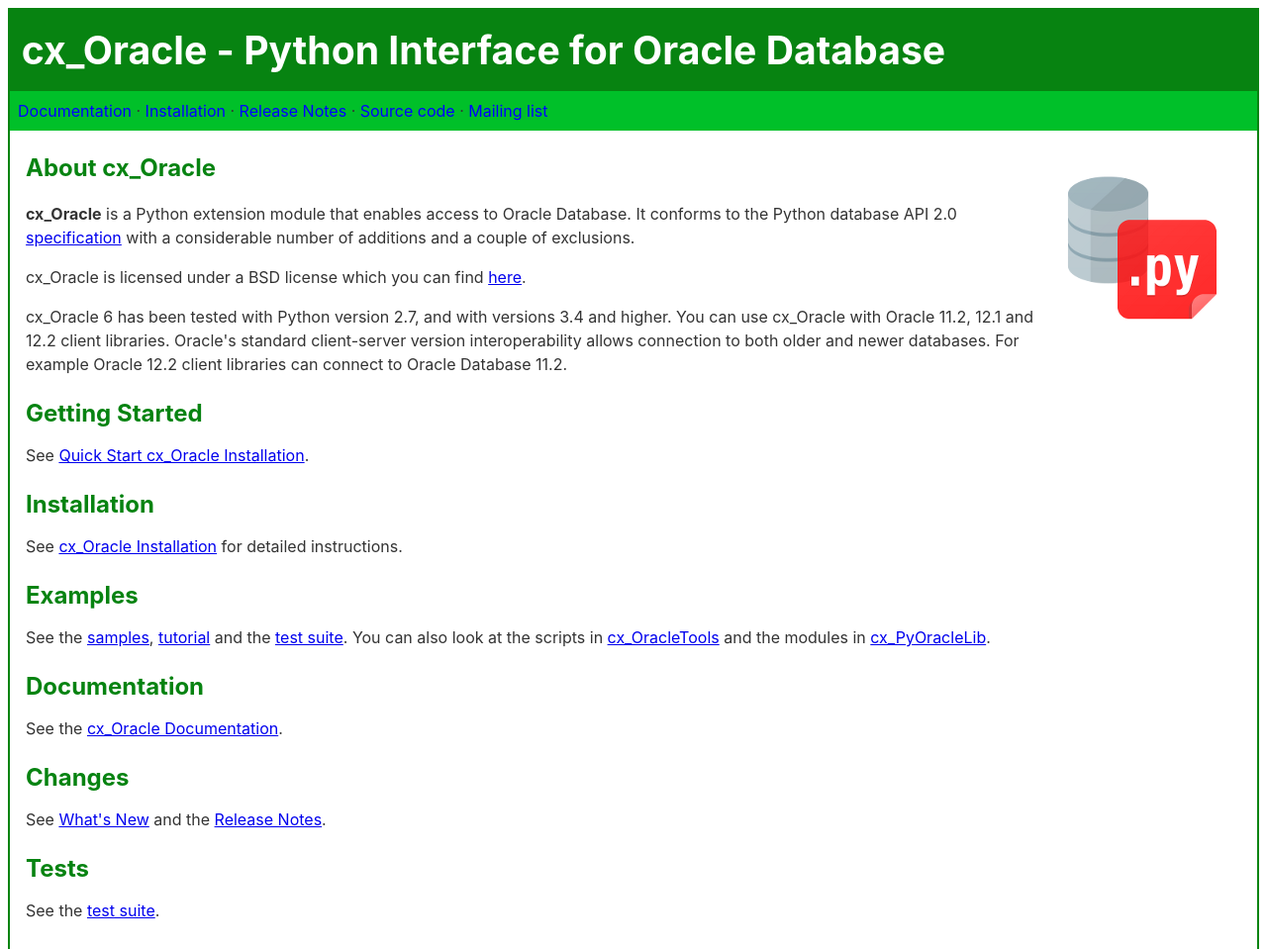
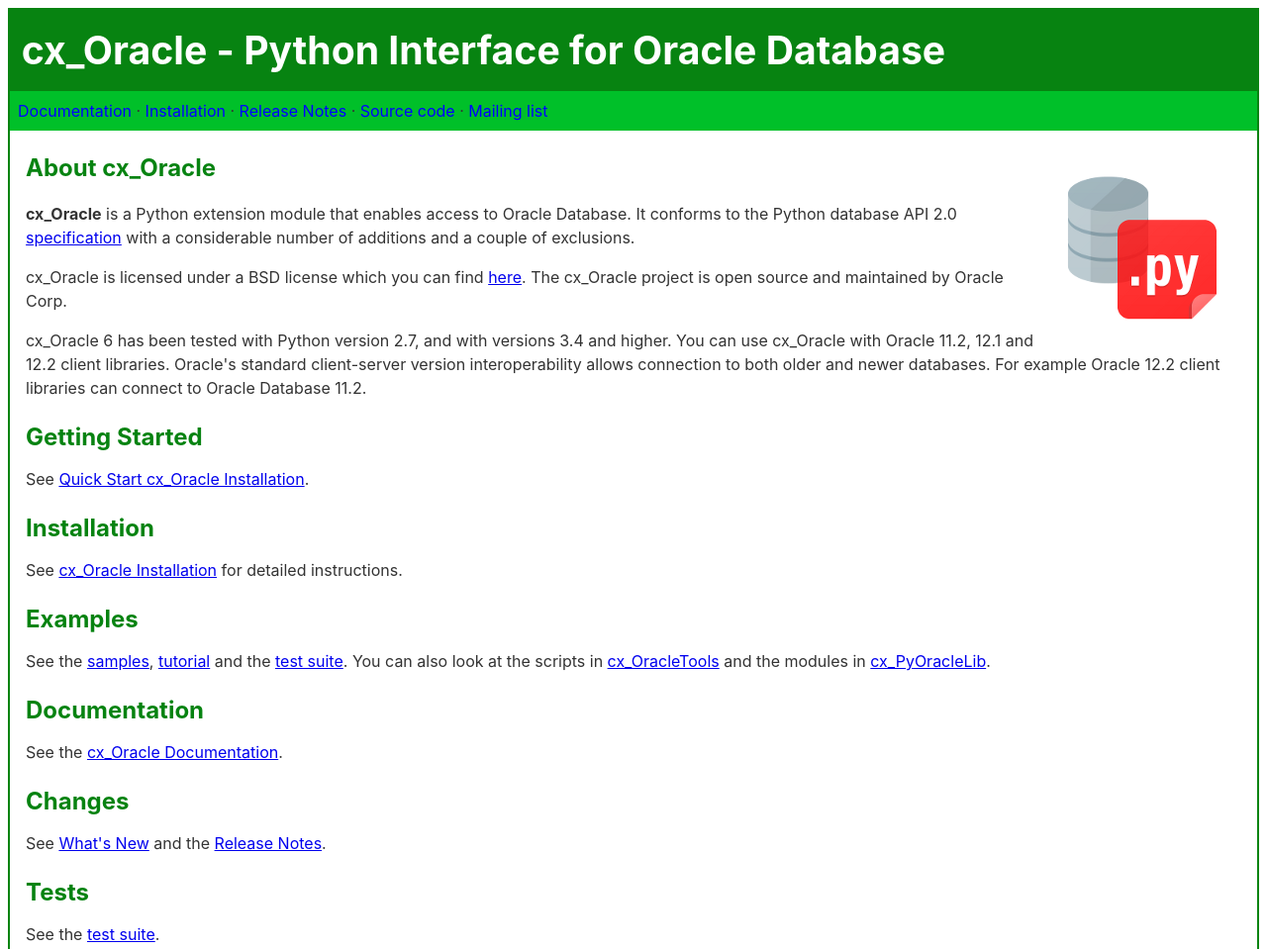
Before and after one commit to oracle/python-cx_Oracle, a plain HTML site: page index.html in a window 1280 px wide. Shown: the top 959 px of the page at 99% size. Drawn offline with Linux system fonts and the light colour scheme.

Commit message:
State the project credentials.

```diff
--- a/index.html
+++ b/index.html
@@ -35,7 +35,7 @@ couple of exclusions.</p>
 
 <p>cx_Oracle is licensed under a BSD license which you can find <a
 href="https://github.com/oracle/python-cx_Oracle/blob/master/LICENSE.txt"
->here</a>.</p>
+>here</a>.  The cx_Oracle project is open source and maintained by Oracle Corp.</p>
 
 <p>cx_Oracle 6 has been tested with Python version 2.7, and with
 versions 3.4 and higher. You can use cx_Oracle with Oracle 11.2, 12.1
```
